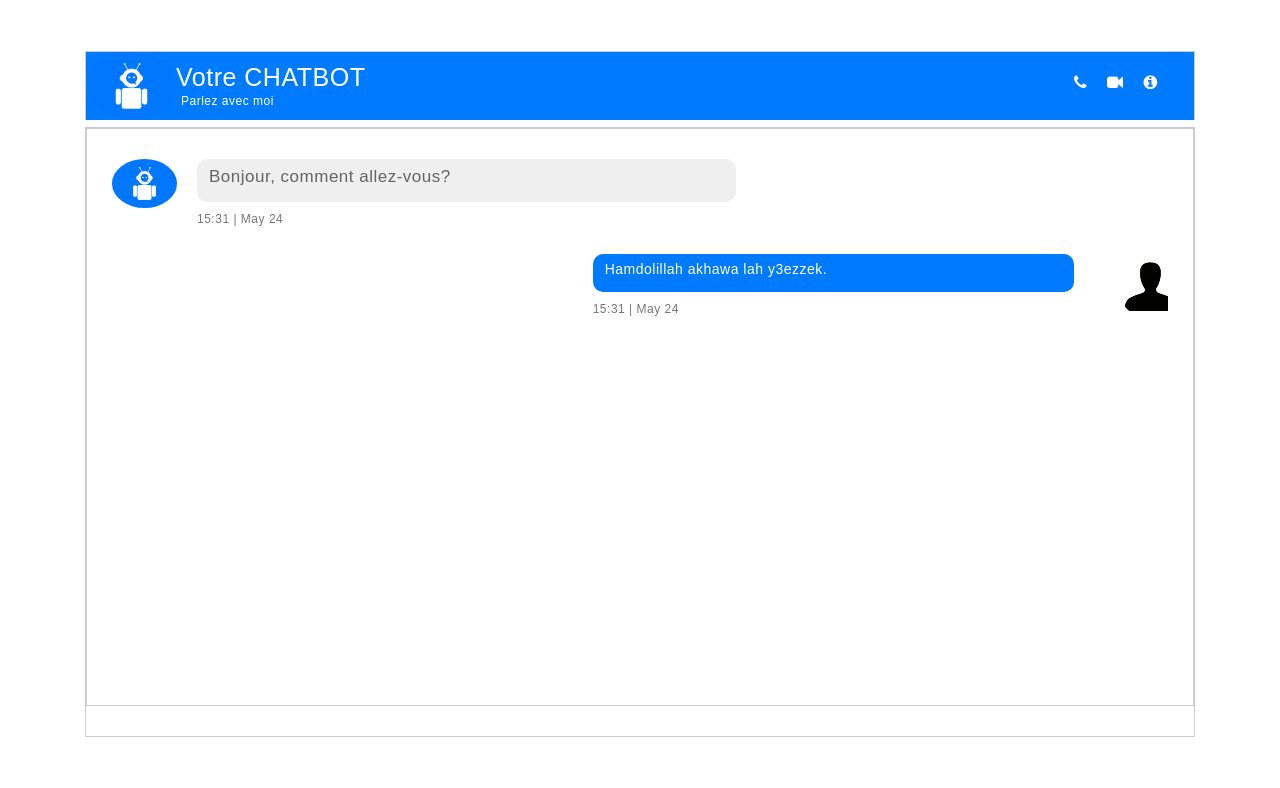
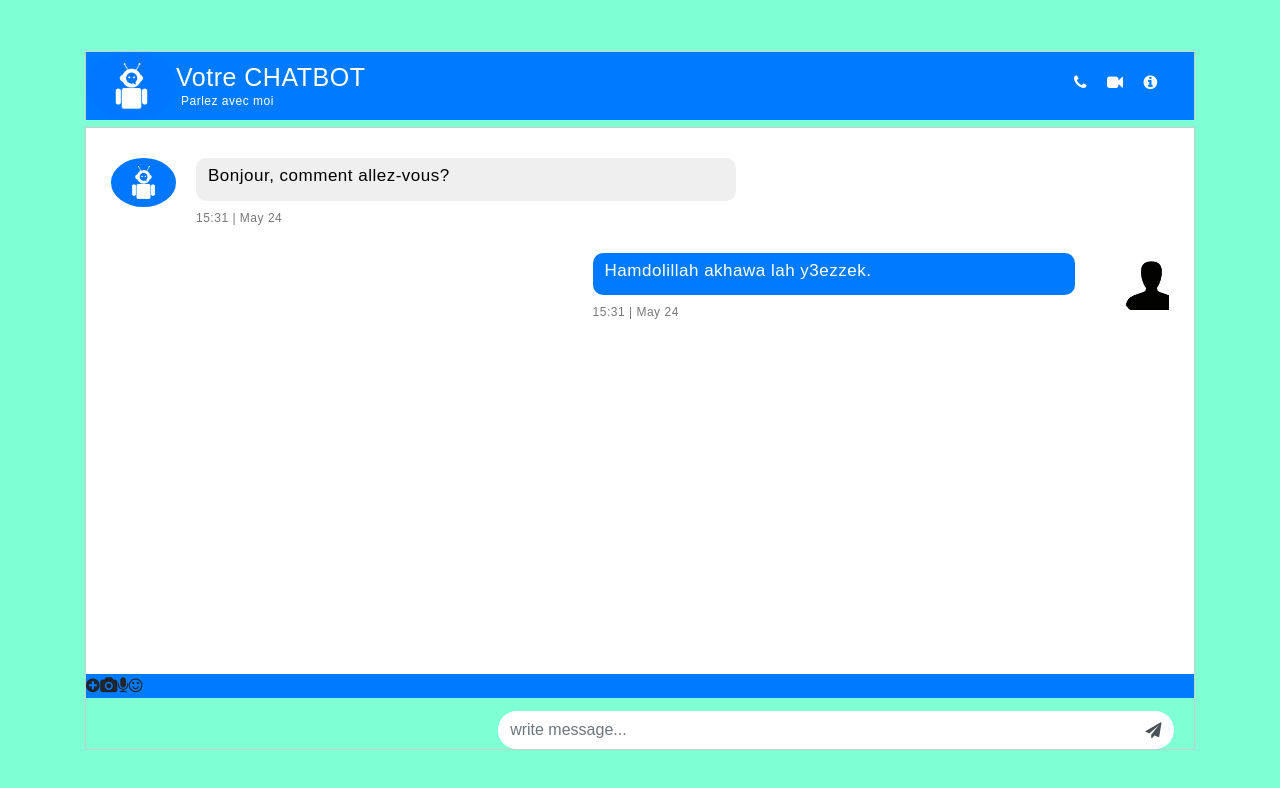
Before and after one commit to MouslimAitssi/responsive-chatbot, a React (Create React App) app: page / in a window 1280 px wide. Shown: the top 788 px of the page. Built offline with nearby package versions, Linux system fonts and the light colour scheme.

Commit message:
premiere version du frontend

```diff
--- a/src/App.css
+++ b/src/App.css
@@ -6,6 +6,10 @@
   font-family: sans-serif;
   letter-spacing: 0.5px;
 
+}
+
+body{
+  background-color: aquamarine;
 }
 
 img {
@@ -70,10 +74,12 @@ img {
 .msg-inbox {
   border: 1px solid #ccc;
   overflow:hidden;
-  padding-bottom: 30px;
+
+
 }
 
 .chats{
+  background-color: #fff;
   padding: 30px 15px 0 25px;
 }
 
@@ -102,7 +108,7 @@ img {
 .received-msg-inbox p {
   background: #efefef none repeat scroll 0 0;
   border-radius: 10px;
-  color: #646464;
+  color: black;
   font-size: 17px;
   margin: 0;
   padding: 5px 10px 12px 12px;
@@ -119,7 +125,7 @@ img {
   background: #007bff none repeat scroll 0 0;
   color: #fff;
   border-radius: 10px;
-  font-size: 14px;
+  font-size: 17px;
   margin: 0;
   padding: 5px 10px 12px 12px;
   width: 100%;
@@ -144,3 +150,33 @@ img {
   font-size: 12px;
   margin: 8px 0 0;
 }
+
+.msg-bottom
+{
+  position: relative;
+  height: 10%;
+  background-color: #007bff;
+}
+
+.input-group
+{
+  float: right;
+  margin-top: 13px;
+  margin-right: 20px;
+  outline:none !important;
+  border-radius: 30px;
+  width: 61% !important;
+  background-color: #fff;
+}
+
+.form-control {
+  border: none !important;
+  border-radius: 20px !important;
+}
+
+.input-group-text{
+  background: transparent !important;
+  border: none !important;
+
+
+}
--- a/src/App.js
+++ b/src/App.js
@@ -1,9 +1,10 @@
 import React, { Component } from 'react';
 import './App.css';
-import { Navbar, NavbarBrand } from 'reactstrap';
+//import { Navbar, NavbarBrand } from 'reactstrap';
 import chatbot from './images/chatbot.jpg';
 import Response from './components/reponse';
 import Message from './components/message';
+import Input from './components/input'
 
 class App extends Component {
 
@@ -31,14 +32,13 @@ class App extends Component {
             </div>
             <div className="chat-page">
               <div className="msg-inbox">
-                <div className="msg-inbox">
                   <div className="chats">
                     <div className="msg-page">
                       <Message />
                       <Response />
                     </div>
                   </div>
-                </div>
+                  <Input/>
               </div>
             </div>
           </div>
--- /dev/null
+++ b/src/components/input.js
@@ -0,0 +1,24 @@
+import React, {Component} from 'react';
+
+export default class Input extends Component {
+
+    render() {
+        return(
+            <div className="msg-bottom">
+                <div className="bottom-icons">
+                    <i className="fa fa-plus-circle"></i>
+                    <i className="fa fa-camera"></i>
+                    <i className="fa fa-microphone"></i>
+                    <i className="fa fa-smile-o"></i>
+
+                </div>
+                <div className="input-group">
+                    <input type="text" className="form-control" placeholder="write message..."/>
+                    <div className="input-group-append">
+                        <span className="input-group-text"><i className="fa fa-paper-plane"></i></span>
+                    </div>
+                </div>
+            </div>
+        );
+    }
+}
```
Also changed, not shown: src/images/binary.jpg (added), src/images/chatbots.jpg (added).
